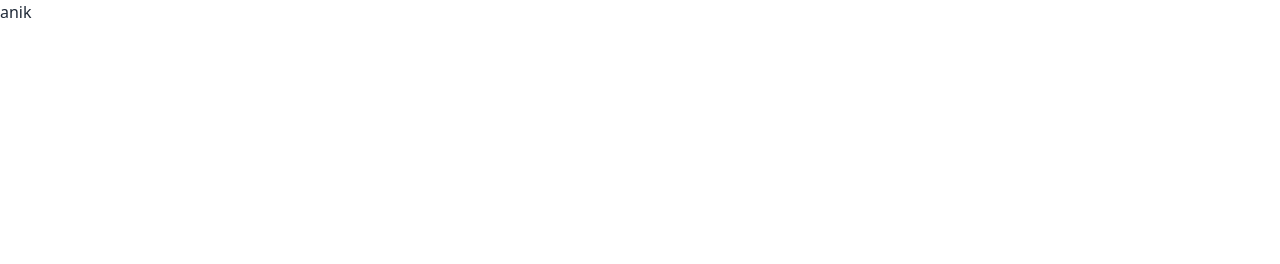
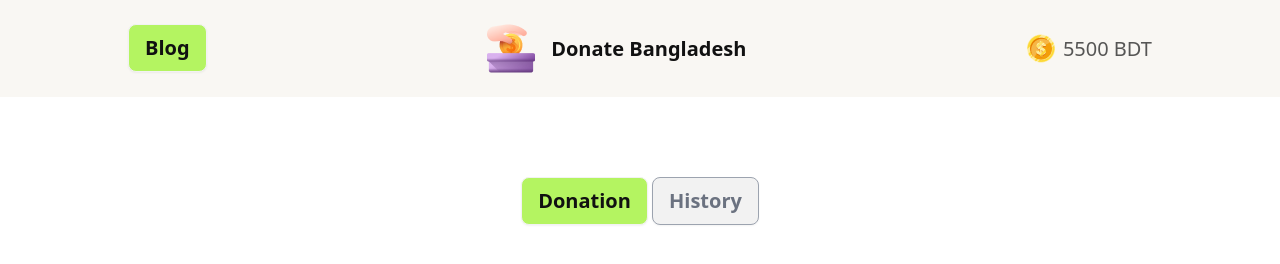
Before and after one commit to istiak19/assignment-5, a plain HTML site: page index.html in a window 1280 px wide. Drawn offline with nearby package versions, Linux system fonts and the light colour scheme.

Commit message:
header part commit

```diff
--- a/index.html
+++ b/index.html
@@ -26,11 +26,25 @@
 
 <body>
     <header>
-
+        <!-- Navbar Part -->
+        <nav class="bg-[#F9F7F3] flex justify-between py-6 px-2 sm:px-20 lg:px-32">
+            <button class="btn bg-[#B4F461] font-semibold sm:text-xl text-[#111111] rounded-lg">Blog</button>
+            <div class="flex items-center gap-4">
+                <img src="./assets/logo.png" alt="">
+                <h3 class="font-semibold sm:text-xl text-[#111111]">Donate Bangladesh</h3>
+            </div>
+            <div class="flex items-center gap-2">
+                <img src="./assets/coin.png" alt="">
+                <p class="font-medium sm:text-xl text-[rgb(17,17,17,0.7)]">5500 BDT</p>
+            </div>
+        </nav>
+        <!-- Donation & History Button -->
+        <div class="text-center mt-20">
+            <button class="btn bg-[#B4F461] text-[#111111] font-semibold text-xl">Donation</button>
+            <button class="btn border border-gray-400 font-semibold text-xl text-gray-500">History</button>
+        </div>
     </header>
-    <main>
-        <h1>anik </h1>
-    </main>
+    <main></main>
 </body>
 
 </html>
```
